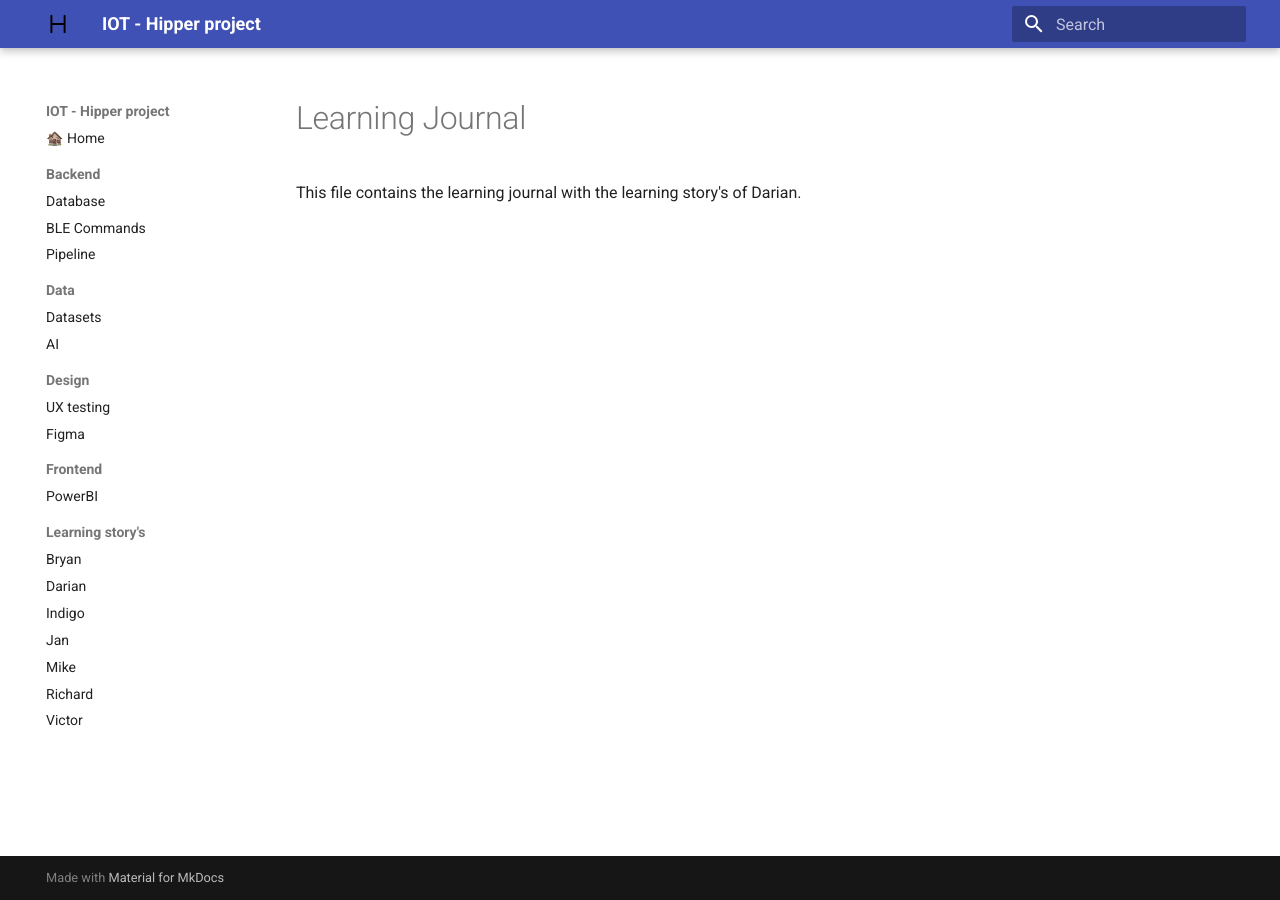
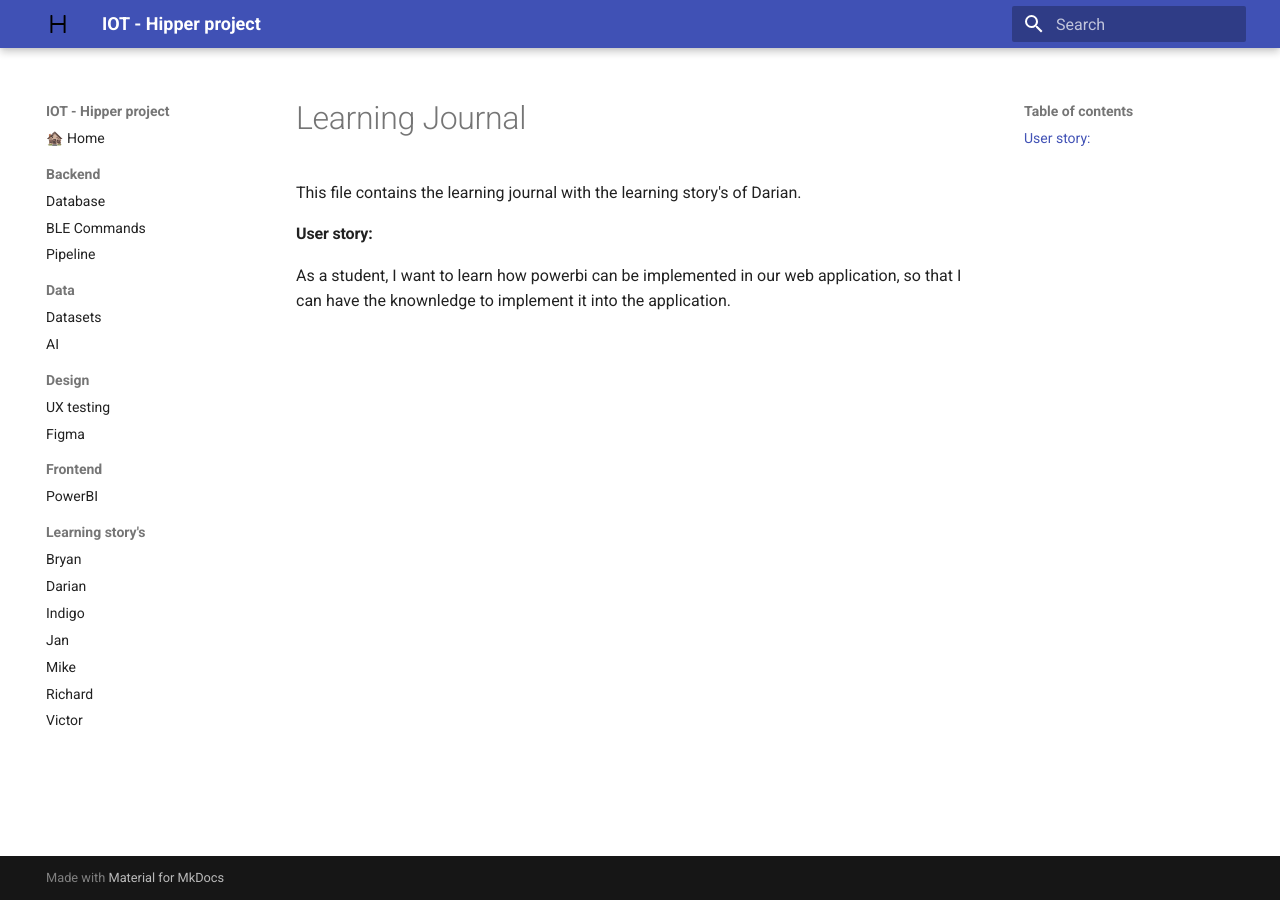
Before and after one commit to Vic-Warden/Digital-Life-Hipper-Monitoring, an MkDocs documentation site: the page built from docs/learning/journalDarian.md, in a window 1280 px wide. Built offline with MkDocs 1.6.1 and Material for MkDocs 9.7.7, drawn with Linux system fonts in a browser that asks for light colours.

Commit message:
learning journal learning story added

```diff
--- a/docs/learning/journalDarian.md
+++ b/docs/learning/journalDarian.md
@@ -1,2 +1,5 @@
 # Learning Journal
 This file contains the learning journal with the learning story's of Darian.
+
+#### User story:
+As a student, I want to learn how powerbi can be implemented in our web application, so that I can have the knownledge to implement it into the application.
```
